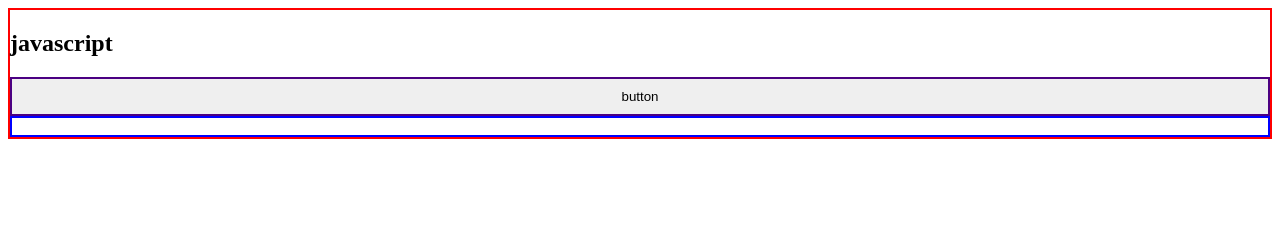
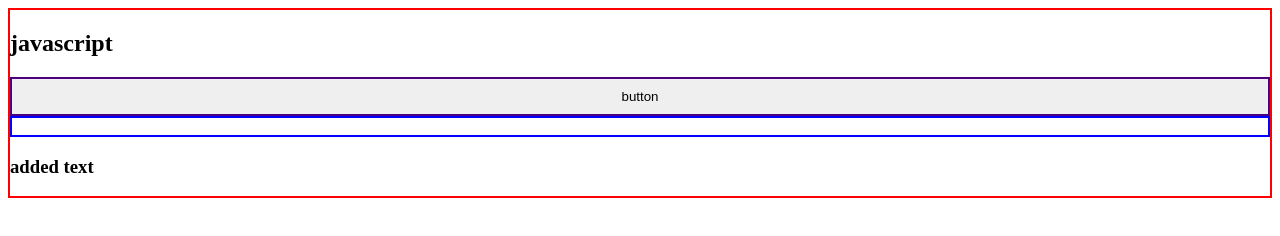
Before and after one commit to chododa99/chododa99, a plain HTML site: page test.html in a window 1280 px wide. Drawn offline with Linux system fonts and the light colour scheme.

Commit message:
last commit

```diff
--- a/test.html
+++ b/test.html
@@ -26,6 +26,7 @@
     <h2>javascript</h2>
     <button>button</button>
     <input type="text">
+    <h3>added text</h3>
   </div>
   <script>
     const obj = {
```
